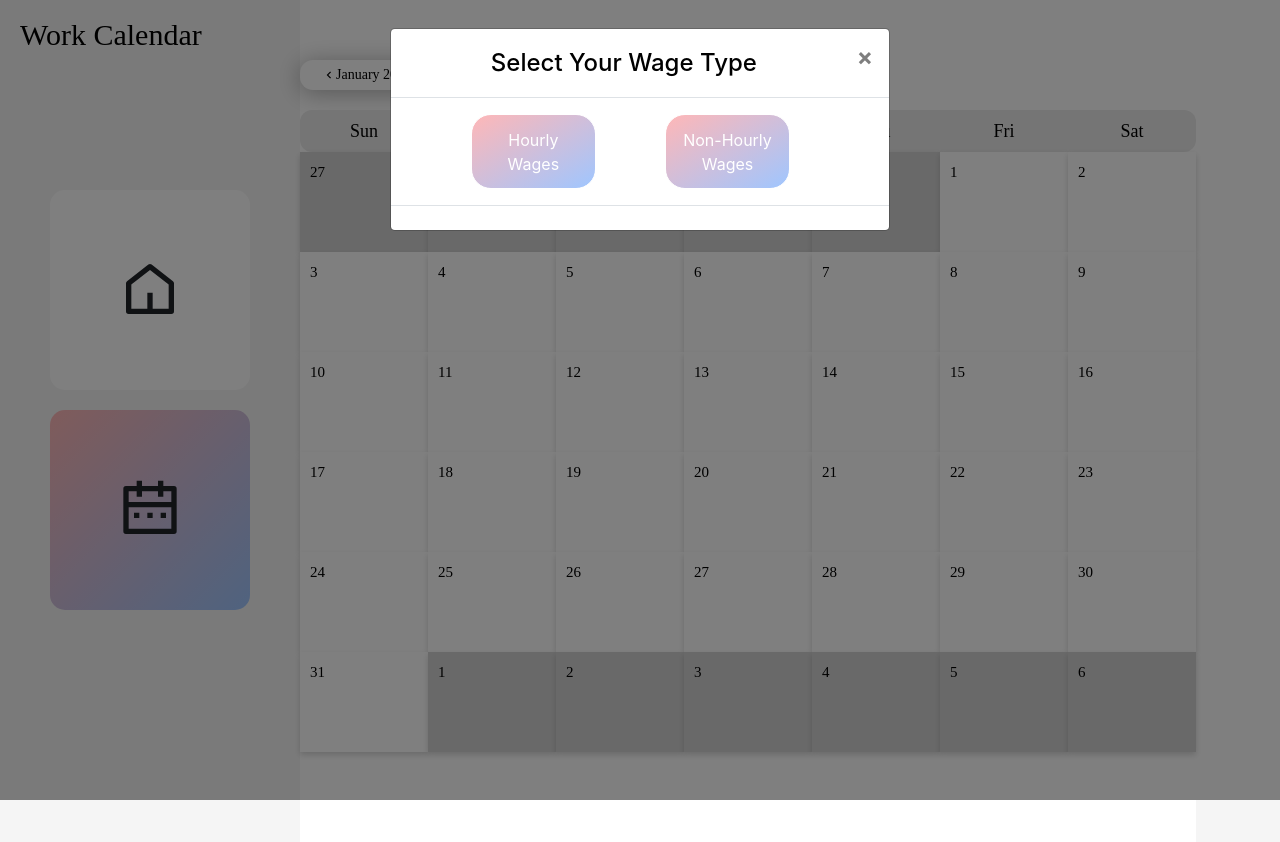
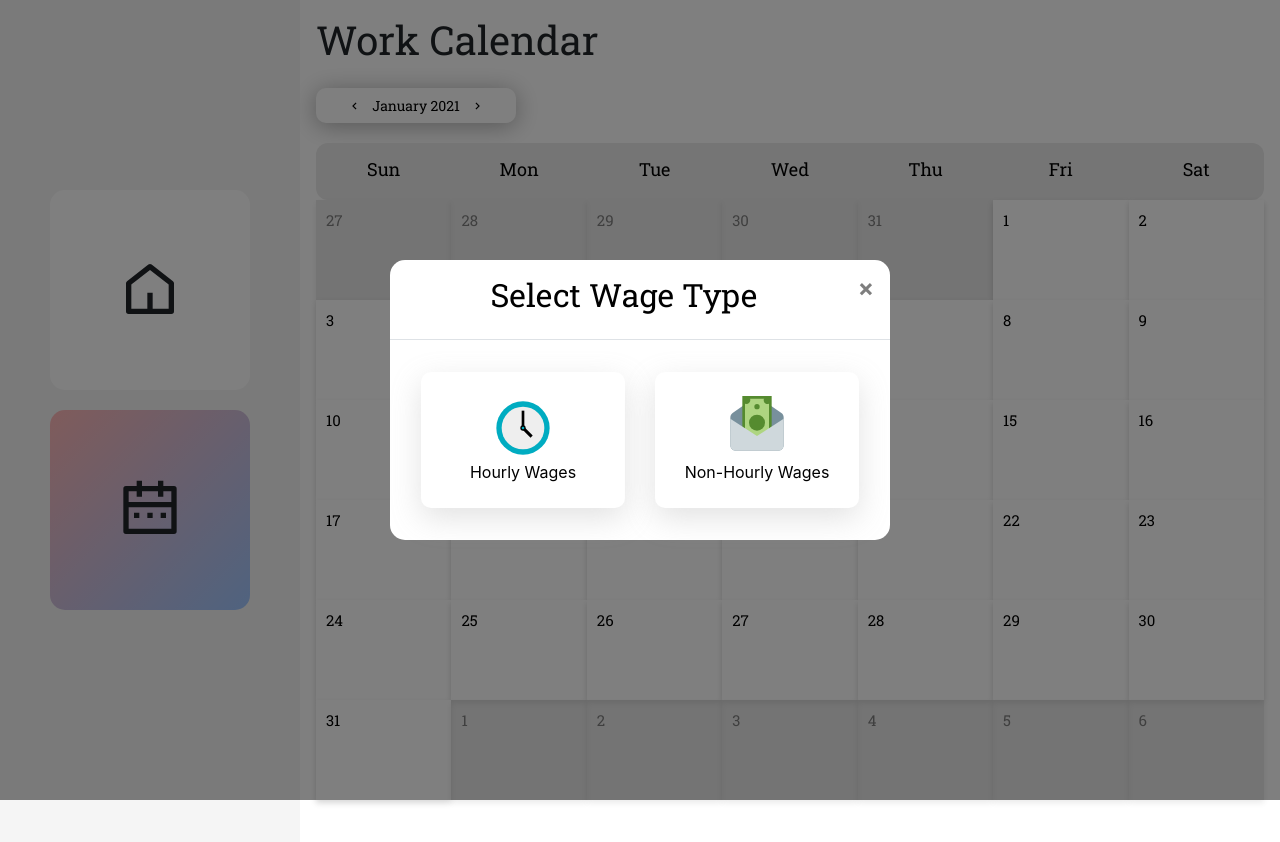
Before and after one commit to JIA-0302/TipTracker, a Next.js app: page /calendar in a window 1280 px wide. Both pictures are taken after a click on the element "10". Shown: the top 842 px of the page. Before the commit the page ends 800 px from the top, so only its background shows below. Built offline with nearby package versions, Linux system fonts and the light colour scheme.

Commit message:
Standardize Styling (#45)
* Minor style changes for Calendar

* Match main modal to prototype

* Override button and input styling

* add Rotobo Slab font

* fix warning shadown on hover

```diff
--- a/components/layouts/private-layout/index.tsx
+++ b/components/layouts/private-layout/index.tsx
@@ -1,11 +1,14 @@
 import Navbar from "components/navbar"
 import styles from "./styles.module.css"
+import classnames from "classnames"
 
 const PrivateLayout: React.FunctionComponent = ({ children }) => {
   return (
     <div className="d-flex">
       <Navbar />
-      <div className={styles.childrenLayout}>{children}</div>
+      <div className={classnames("p-3", "pb-5", styles.childrenLayout)}>
+        {children}
+      </div>
     </div>
   )
 }
--- a/components/shift-add-modal/index.tsx
+++ b/components/shift-add-modal/index.tsx
@@ -2,11 +2,8 @@ import React from "react"
 import { Button, Col, Form, Modal } from "react-bootstrap"
 import styles from "styles/ShiftModal.module.css"
 import { format } from "date-fns"
-import { AiFillDollarCircle } from "react-icons/ai"
-import { IoIosCash } from "react-icons/io"
 import { HiCreditCard } from "react-icons/hi"
-import { FaMoneyCheckAlt } from "react-icons/fa"
-import { TiTime } from "react-icons/ti"
+import { FcClock, FcMoneyTransfer, FcCurrencyExchange } from "react-icons/fc"
 
 interface ShiftAddModalProps {
   date: Date
@@ -26,20 +23,21 @@ const ShiftAddModal: React.FunctionComponent<ShiftAddModalProps> = (props) => {
       size="lg"
       contentClassName={styles.modelStyle}
       backdrop="static"
+      centered
     >
       <Modal.Header closeButton onHide={closeModal}>
         <Modal.Title className={styles.shiftTitle}>
-          {props.date ? format(props.date, "P") : ""}
+          <h2>{props.date ? format(props.date, "P") : ""}</h2>
         </Modal.Title>
       </Modal.Header>
       <Modal.Body className={styles.shiftEditBody}>
         <Form>
           {props.hourly === "nonHourly" ? (
             <Form.Row>
-              <Col xs={4}>
-                <AiFillDollarCircle size={"75px"} />
+              <Col xs={3}>
+                <FcCurrencyExchange size={"75px"} />
               </Col>
-              <Col xs={5}>
+              <Col xs={6} md={5}>
                 <Form.Label className={styles.modalLabel}>
                   Total Base Earnings
                 </Form.Label>
@@ -49,11 +47,13 @@ const ShiftAddModal: React.FunctionComponent<ShiftAddModalProps> = (props) => {
           ) : (
             <div>
               <Form.Row>
-                <Col xs={4}>
-                  <TiTime size={"75px"} />
+                <Col xs={3}>
+                  <FcClock size={"75px"} />
                 </Col>
                 <Col xs={4}>
-                  <Form.Label>Start Time</Form.Label>
+                  <Form.Label className={styles.modalLabel}>
+                    Start Time
+                  </Form.Label>
                   <Form.Control
                     type="text"
                     placeholder="Enter Start Time"
@@ -61,27 +61,31 @@ const ShiftAddModal: React.FunctionComponent<ShiftAddModalProps> = (props) => {
                   />
                 </Col>
                 <Col xs={4}>
-                  <Form.Label>End Time</Form.Label>
+                  <Form.Label className={styles.modalLabel}>
+                    End Time
+                  </Form.Label>
                   <Form.Control type="text" placeholder="Enter End Time" />
                 </Col>
               </Form.Row>
-              <Form.Row>
-                <Col xs={4}>
-                  <FaMoneyCheckAlt size={"75px"} />
+              <Form.Row className="mt-4">
+                <Col xs={3}>
+                  <FcCurrencyExchange size={"75px"} />
                 </Col>
-                <Col xs={5}>
-                  <Form.Label>Hourly Wages</Form.Label>
+                <Col xs={6} md={5}>
+                  <Form.Label className={styles.modalLabel}>
+                    Hourly Wages
+                  </Form.Label>
                   <Form.Control type="text" placeholder="Enter Wages" />
                 </Col>
               </Form.Row>
             </div>
           )}
 
-          <Form.Row>
-            <Col xs={4}>
-              <IoIosCash size={"75px"} />
+          <Form.Row className="mt-4">
+            <Col xs={3}>
+              <FcMoneyTransfer size={"75px"} />
             </Col>
-            <Col xs={5}>
+            <Col xs={6} md={5}>
               <Form.Label className={styles.modalLabel}>
                 Total Cash Tips
               </Form.Label>
@@ -89,11 +93,11 @@ const ShiftAddModal: React.FunctionComponent<ShiftAddModalProps> = (props) => {
             </Col>
           </Form.Row>
 
-          <Form.Row>
-            <Col xs={4}>
+          <Form.Row className="mt-4">
+            <Col xs={3}>
               <HiCreditCard size={"75px"} />
             </Col>
-            <Col xs={5}>
+            <Col xs={6} md={5}>
               <Form.Label className={styles.modalLabel}>
                 Total Credit Card Tips
               </Form.Label>
@@ -103,8 +107,12 @@ const ShiftAddModal: React.FunctionComponent<ShiftAddModalProps> = (props) => {
           <Form.Row></Form.Row>
         </Form>
       </Modal.Body>
-      <Modal.Footer>
-        <Button className={styles.shiftAddSubmitButton} onClick={closeModal}>
+      <Modal.Footer className="py-3">
+        <Button
+          variant="success"
+          className={styles.shiftAddSubmitButton}
+          onClick={closeModal}
+        >
           Submit
         </Button>
       </Modal.Footer>
--- a/components/shift-main-add-modal/index.tsx
+++ b/components/shift-main-add-modal/index.tsx
@@ -1,7 +1,8 @@
 import React from "react"
-import { Button, Col, Modal, Row } from "react-bootstrap"
+import { Col, Modal, Row } from "react-bootstrap"
 import styles from "styles/ShiftModal.module.css"
 import ShiftAddModal from "../shift-add-modal"
+import { FcClock, FcMoneyTransfer } from "react-icons/fc"
 
 interface ShiftMainAddModalProps {
   date: Date
@@ -41,31 +42,30 @@ const ShiftMainAddModal: React.FunctionComponent<ShiftMainAddModalProps> = (
       size="lg"
       contentClassName={styles.modelStyle}
       backdrop="static"
+      centered
     >
       <Modal.Header closeButton>
         <Modal.Title className={styles.mainTitle}>
-          Select Your Wage Type
+          <h2>Select Wage Type</h2>
         </Modal.Title>
       </Modal.Header>
       <Modal.Body>
-        <Row className={styles.shiftMainModal}>
-          <Col xs={5}>
-            <Button className={styles.mainButton} onClick={openHourlyWageModal}>
+        <Row className={`${styles.shiftMainModal} my-3 mx-auto`}>
+          <Col xs={6}>
+            <div className={styles.mainButton} onClick={openHourlyWageModal}>
+              <FcClock fontSize="4em" />
               Hourly Wages
-            </Button>
+            </div>
           </Col>
 
-          <Col xs={5}>
-            <Button
-              className={styles.mainButton}
-              onClick={openNonHourlyWageModal}
-            >
+          <Col xs={6}>
+            <div className={styles.mainButton} onClick={openNonHourlyWageModal}>
+              <FcMoneyTransfer fontSize="4em" />
               Non-Hourly Wages
-            </Button>
+            </div>
           </Col>
         </Row>
       </Modal.Body>
-      <Modal.Footer></Modal.Footer>
     </Modal>
   )
 }
--- a/components/work-calendar/index.tsx
+++ b/components/work-calendar/index.tsx
@@ -61,18 +61,10 @@ const WorkCalendar: React.FunctionComponent = () => {
     setCurrentDate(subMonths(currentDate, 1))
   }
 
-  const mainHeader = () => {
-    return (
-      <div className={` ${styles.mainHeader} `}>
-        <span>Work Calendar</span>
-      </div>
-    )
-  }
-
   const header = () => {
     const dateFormat = "MMMM yyyy"
     return (
-      <div className={` ${styles.header} ${styles.row} `}>
+      <div className={` ${styles.header}`}>
         <div className={styles.icon} onClick={prevMonth}>
           chevron_left
         </div>
@@ -164,6 +156,7 @@ const WorkCalendar: React.FunctionComponent = () => {
         )
         day = addDays(day, 1)
       }
+
       rows.push(
         <div className={styles.row} key={day.toDateString()}>
           {" "}
@@ -177,8 +170,7 @@ const WorkCalendar: React.FunctionComponent = () => {
 
   return (
     <div>
-      <div className={styles.calendar}>
-        <div>{mainHeader()}</div>
+      <div className={`${styles.calendar} mt-4`}>
         <div>{header()}</div>
         {<div>{daysOfWeek()}</div>}
         {<div>{cells()}</div>}
--- a/pages/calendar.tsx
+++ b/pages/calendar.tsx
@@ -13,7 +13,7 @@ const Home: React.FunctionComponent = () => {
         />
         <title>Calendar | TipTracker</title>
       </Head>
-
+      <h1>Work Calendar</h1>
       <WorkCalendar />
     </PrivateLayout>
   )
--- a/pages/index.tsx
+++ b/pages/index.tsx
@@ -28,7 +28,7 @@ const Home: React.FunctionComponent = () => {
             <h1 className={styles.focusText}>
               Tip<span style={{ color: "black" }}>Tracker</span>
             </h1>
-            <Link href="/home">
+            <Link href="/calendar">
               <Button size="lg" variant="warning" className="mt-4">
                 Continue
               </Button>
--- a/styles/Calendar.module.css
+++ b/styles/Calendar.module.css
@@ -1,5 +1,3 @@
-@import url(https://fonts.googleapis.com/css?family=Open+Sans:300,400,700);
-@import url(https://fonts.googleapis.com/icon?family=Material+Icons);
 .icon {
   font-family: "Material Icons", serif;
   font-style: normal;
@@ -23,52 +21,14 @@
   top: 0px;
   left: 200px;
   width: 100%;
-  height: 1120px;
   background: #ffffff 0% 0% no-repeat padding-box;
   opacity: 1;
   margin: 0;
   padding: 0;
 }
 
-.mainHeader {
-  top: 20px;
-  left: 20px;
-  width: 503px;
-  height: 50px;
-  font: var(--unnamed-font-style-normal) normal
-    var(--unnamed-font-weight-normal) 62px/80px
-    var(--unnamed-font-family-roboto-slab);
-  letter-spacing: var(--unnamed-character-spacing-0);
-  text-align: left;
-  font: normal normal normal 30px/30px Roboto Slab;
-  letter-spacing: 0px;
-  color: #000000;
-  opacity: 1;
-  padding: 0px;
-  position: fixed;
-}
+/* GRID */
 
-.header {
-  /*display: block;
-    width: 100%;
-    padding: 1.75em 0;
-    background: white;
-  top: 171px;
-  left: 502px;
-  width: 137px;
-  height: 24px;*/
-  font: var(--unnamed-font-style-normal) normal
-    var(--unnamed-font-weight-normal) 18px/20px
-    var(--unnamed-font-family-roboto-slab);
-  letter-spacing: var(--unnamed-character-spacing-0);
-  text-align: left;
-  font: normal normal normal 14px/14px Roboto Slab;
-  letter-spacing: 0px;
-  color: #000000;
-  opacity: 1;
-}
-
-/* GRID */
 .row {
   margin: 0;
   padding: 0;
@@ -77,58 +37,66 @@
   flex-wrap: wrap;
   width: 100%;
 }
+
 .row-middle {
   align-items: center;
 }
+
 .column {
   flex-grow: 1;
   flex-basis: 0;
   max-width: 100%;
   width: 10px;
 }
+
 /* Calendar */
+
 .calendar {
-  display: block;
-  position: fixed;
-  /*position: relative;*/
-  top: 55px;
-  width: 70%;
+  width: 100%;
   background: white;
-  height: auto;
   margin: 0 auto;
-  box-sizing: border-box;
 }
+
 .calendar .header {
-  top: 153px;
-  left: 439px;
   width: 200px;
   height: 30px;
   color: #000000;
   background: #ffffff 0% 0% no-repeat padding-box;
-  /*background: #eaeaea 0% 0% no-repeat padding-box;*/
   box-shadow: 0px 3px 25px #00000052;
-  border-radius: 13px;
-  opacity: 1;
-  padding: 8px;
-  margin: 5px;
+  border-radius: 10px;
   margin-bottom: 20px;
-  margin-left: 0px;
+  font: var(--unnamed-font-style-normal) normal
+    var(--unnamed-font-weight-normal) 18px/20px
+    var(--unnamed-font-family-roboto-slab);
+  letter-spacing: var(--unnamed-character-spacing-0);
+  text-align: center;
+  font: normal normal normal 14px/14px Roboto Slab;
+  letter-spacing: 0px;
+  display: flex;
+  justify-content: space-between;
+  align-items: center;
+  padding: 1.25em;
 }
+
 .calendar .header .icon {
   cursor: pointer;
   transition: 0.15s ease-out;
 }
+
 .calendar .header .icon:hover {
   transform: scale(1.75);
   transition: 0.25s ease-out;
   color: dodgerblue;
 }
+
 .calendar .header .icon:first-of-type {
   margin-left: 1em;
 }
+
 .calendar .header .icon:last-of-type {
   margin-right: 1em;
 }
+
 .calendar .days {
   font-weight: 100;
   color: #000000;
@@ -144,6 +112,7 @@
   font: normal normal normal 18px/24px Roboto Slab;
   letter-spacing: 0px;
 }
+
 .calendar .body .cell {
   position: relative;
   display: flex;
@@ -161,6 +130,7 @@
   background: whitesmoke;
   transition: 0.5s ease-out;
 }
+
 .calendar .body .cell .number {
   margin: 10px;
   top: 530px;
@@ -181,7 +151,8 @@
 .calendar .body .cell .number:hover {
   width: 30px;
   height: 30px;
-    background: transparent linear-gradient(180deg, #FF0000 0%, #FFBBBB 100%) 0% 0% no-repeat padding-box;
+  background: transparent linear-gradient(180deg, #ff0000 0%, #ffbbbb 100%) 0%
+    0% no-repeat padding-box;
   opacity: 0.23;
   border-radius: 25px;
   text-align: center;
@@ -192,7 +163,9 @@
   color: gray;
   pointer-events: none;
   background-color: lightgrey;
+  opacity: 0.5;
 }
+
 .calendar .body .cell .bg {
   font-weight: 700;
   line-height: 1;
@@ -205,11 +178,13 @@
   transition: 0.25s ease-out;
   letter-spacing: -0.07em;
 }
+
 .calendar .body .cell:hover .bg,
 .calendar .body .selected .bg {
   opacity: 0.2;
   transition: 0.5s ease-in;
 }
+
 .calendar .body .column {
   flex-grow: 0;
   flex-basis: calc(100% / 7);
@@ -237,13 +212,12 @@
   display: flex;
   justify-content: center;
   align-items: center;
-  top: 234px;
-  left: 426px;
-  width: 70%;
-  height: 15px;
+  height: 25px;
   border-radius: 14px;
   opacity: 1;
+  margin-bottom: 5px;
 }
+
 .check {
   display: table;
   margin: auto;
--- a/styles/ShiftModal.module.css
+++ b/styles/ShiftModal.module.css
@@ -14,26 +14,14 @@
 }
 
 .modelStyle {
-  width: 500px;
+  width: 95%;
+  max-width: 500px;
   margin: auto;
-}
-
-.shiftEditUpdateButton {
-  background-color: darkseagreen;
-  color: #fff;
-  border-radius: 8px;
-  box-shadow: 0 3px 5px rgba(0, 0, 0, 0.18);
-  border-color: green;
-  margin: auto;
-  width: 100px;
+  border-radius: 15px;
+  border: none;
 }
 
 .shiftEditDeleteButton {
-  background-color: indianred;
-  color: #fff;
-  border-radius: 8px;
-  box-shadow: 0 3px 5px rgba(0, 0, 0, 0.18);
-  border-color: red;
   margin: auto;
   width: 100px;
 }
@@ -42,37 +30,41 @@
   background-color: red;
 }
 
-.shiftEditUpdateButton:hover {
-  background-color: green;
-}
-
 .shiftAddSubmitButton {
-  background-color: darkseagreen;
-  color: #fff;
-  border-radius: 8px;
-  box-shadow: 0 3px 5px rgba(0, 0, 0, 0.18);
-  border-color: green;
   margin: auto;
   width: 100px;
 }
 
-.shiftAddSubmitButton:hover {
-  background-color: green;
+.shiftEditUpdateButton {
+  margin: auto;
 }
 
 .shiftMainModal {
   display: flex;
   align-items: center;
-  justify-content: center;
+  justify-content: space-evenly;
 }
 
 .mainButton {
-  height: 75px;
-  width: 125px;
-  border-radius: 20px;
-  margin-left: 25px;
+  /* max-width: 125px; */
+  border-radius: 10px;
+  margin: auto;
   border-color: white;
-  background: linear-gradient(to bottom right, #ffb7b7, #9fc6ff);
+  background-color: white;
+  color: black;
+  display: flex;
+  flex-direction: column;
+  align-items: center;
+  text-align: center;
+  box-shadow: 0 10px 30px rgba(158, 158, 158, 0.3);
+  cursor: pointer;
+  padding: 1.5em;
+  transition: all 0.25s ease-in-out;
+}
+
+.mainButton:hover {
+  box-shadow: 0 10px 30px rgba(158, 158, 158, 0.75);
+  transition: all 0.25s ease-in-out;
 }
 
 .mainTitle {
@@ -83,23 +75,13 @@
 
 .modalLabel {
   width: max-content;
+  font-family: "Roboto Slab", serif;
+  font-size: 0.8em;
 }
 
 /* Extra small devices (phones, 600px and down) */
 
 @media only screen and (max-width: 600px) {
-  .modelStyle {
-    width: 300px;
-    margin: auto;
-  }
-  .mainButton {
-    height: 90px;
-    width: 80px;
-    border-radius: 5px;
-    margin-left: 25px;
-    border-color: white;
-    background: linear-gradient(to bottom right, #ffb7b7, #9fc6ff);
-  }
   .mainTitle {
     margin: auto;
     color: black;
--- a/styles/globals.css
+++ b/styles/globals.css
@@ -1,3 +1,6 @@
+@import url(https://fonts.googleapis.com/css?family=Open+Sans:300,400,700);
+@import url(https://fonts.googleapis.com/icon?family=Material+Icons);
+@import url("https://fonts.googleapis.com/css2?family=Roboto+Slab:wght@100;300;400;700&display=swap");
 html,
 body {
   padding: 0;
@@ -20,9 +23,15 @@ a {
   width: 100%;
 }
 
-h1, h2, h3, h4, h5 {
-  font-family: Roboto Slab;
+h1,
+h2,
+h3,
+h4,
+h5 {
+  font-family: "Roboto Slab", serif;
 }
+
+/* Bootstrap Overrides */
 
 .btn-warning {
   color: white;
@@ -43,3 +52,54 @@ h1, h2, h3, h4, h5 {
   box-shadow: 0 10px 30px rgba(219, 161, 14, 0.6);
   border-color: transparent;
 }
+
+.btn-success {
+  border: 2px double transparent;
+  text-align: center;
+  cursor: pointer;
+  outline: none;
+  border-radius: 5px;
+  background-origin: border-box;
+  box-shadow: 0 10px 30px rgba(79, 219, 14, 0.3);
+  transition: all 0.5s linear;
+  min-width: 150px;
+}
+
+.btn-success:hover {
+  color: white;
+  box-shadow: 0 10px 30px rgba(120, 255, 57, 0.3);
+  border-color: transparent;
+}
+
+.btn-danger {
+  border: 2px double transparent;
+  text-align: center;
+  cursor: pointer;
+  outline: none;
+  border-radius: 5px;
+  background-origin: border-box;
+  box-shadow: 0 10px 30px rgba(255, 147, 147, 0.3);
+  transition: all 0.5s linear;
+  min-width: 150px;
+}
+
+.btn-danger:hover {
+  color: white;
+  box-shadow: 0 10px 30px rgba(73, 0, 0, 0.3);
+  border-color: transparent;
+}
+
+.form-control {
+  border-radius: 8px;
+  height: 50px;
+  background-color: #fff;
+  box-shadow: 0 2px 4px 0 rgb(77 87 222 / 30%);
+  width: 100%;
+  border: 1px solid #fff;
+  padding-left: 10px;
+}
+
+.form-control::placeholder {
+  opacity: 0.5;
+  font-size: 0.75em;
+}
```
Also changed, not shown: components/shift-edit-modal/index.tsx (+22 -14 lines). Lines whose indentation alone changed are shown as unchanged.
